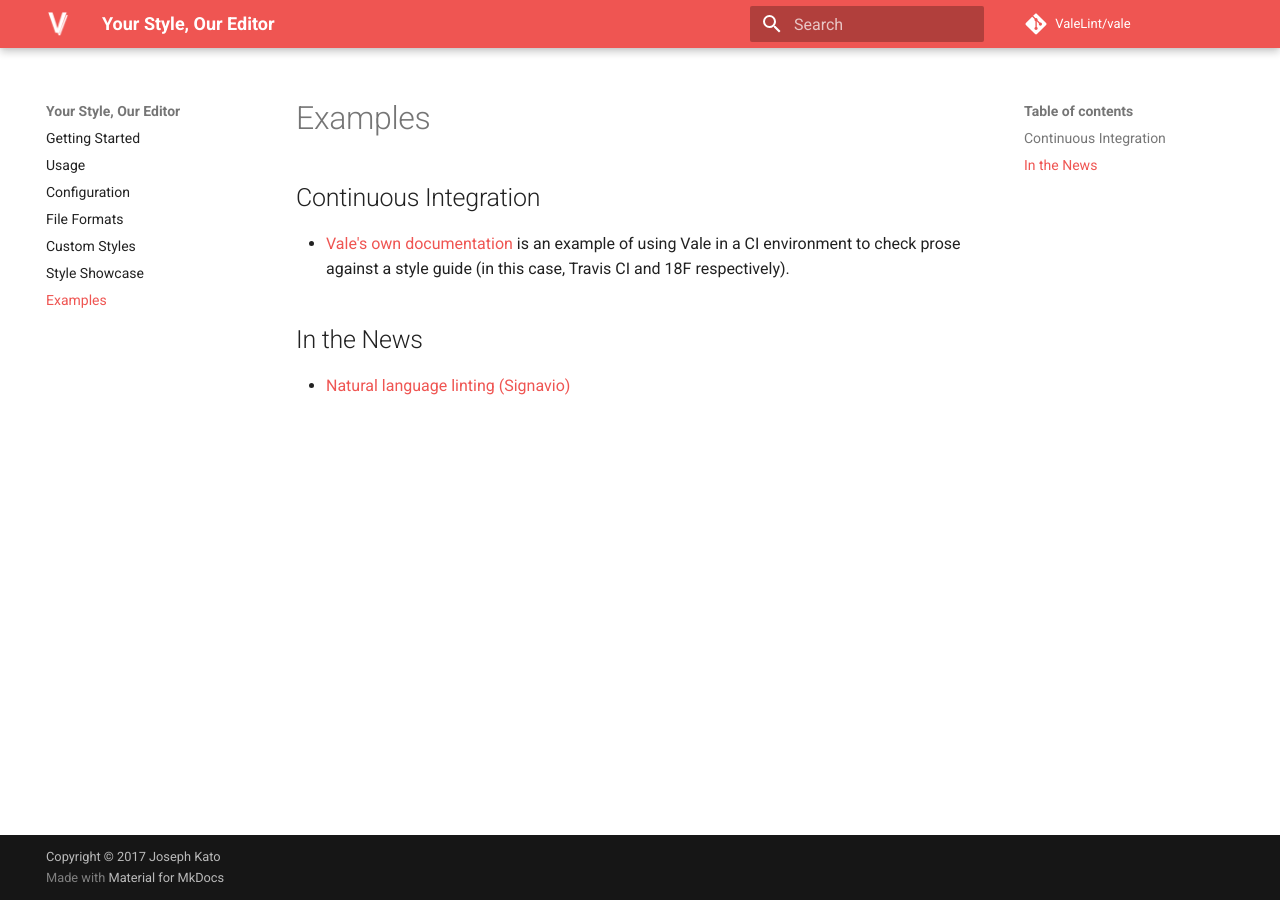
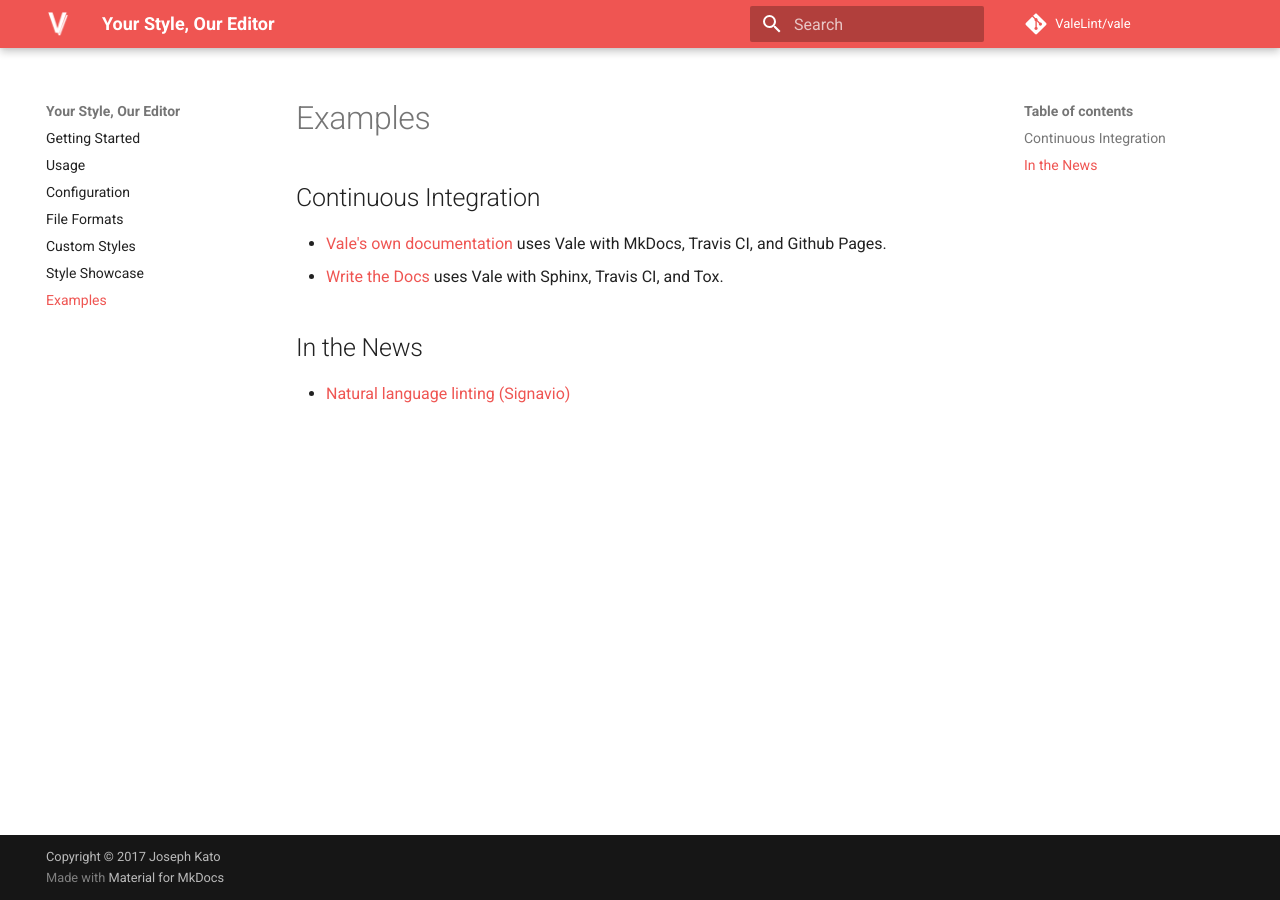
Before and after one commit to wouter-veeken/docs, an MkDocs documentation site: the page built from content/examples.md, in a window 1280 px wide. Built offline with MkDocs 1.6.1 and Material for MkDocs 9.7.7, drawn with Linux system fonts in a browser that asks for light colours; comment, search, counter and statistics services are not loaded; old or Windows-style settings are respelled for this version of MkDocs.

Commit message:
update Examples

```diff
--- a/content/examples.md
+++ b/content/examples.md
@@ -1,6 +1,7 @@
 ## Continuous Integration
 
-- [Vale's own documentation](https://github.com/ValeLint/docs) is an example of using Vale in a CI environment to check prose against a style guide (in this case, Travis CI and 18F respectively).
+- [Vale's own documentation](https://github.com/ValeLint/docs) uses Vale with MkDocs, Travis CI, and Github Pages.
+- [Write the Docs](https://github.com/writethedocs/www) uses Vale with Sphinx, Travis CI, and Tox.
 
 ## In the News
 
```
